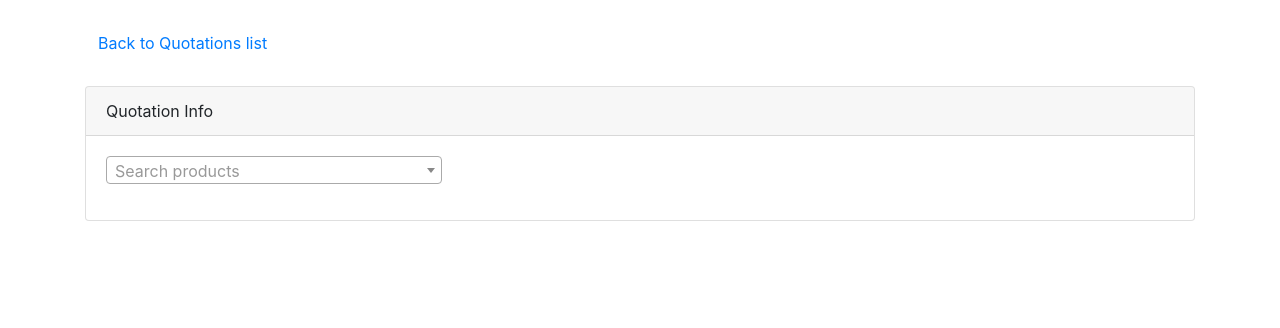
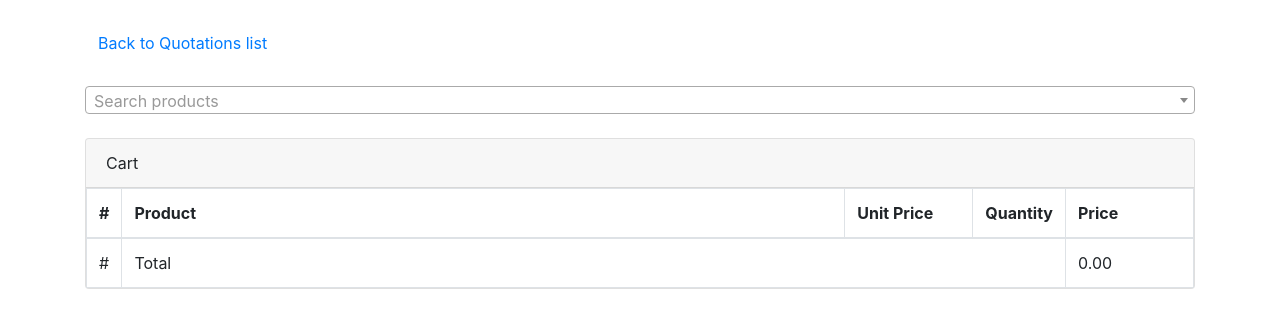
Before and after one commit to TheBitTwisters/pfs-manager, a Django app: page /shop/quote_edit/0/ in a window 1280 px wide. Shown: the part 56-384 px from the top of the page. Run offline with Django 3.2, Linux system fonts and the light colour scheme; the first user in the database is signed in; tables that the repository leaves empty hold one stand-in row (Sample ...); some libraries are stand-ins or nearby versions.

Commit message:
Update quote_edit.html

```diff
--- a/shop/templates/shop/quote_edit.html
+++ b/shop/templates/shop/quote_edit.html
@@ -13,27 +13,46 @@
 
 {% block content %}
 <a href="{% url 'shop:quotes' %}" class="btn btn-link mb-4">Back to Quotations list</a>
-<div class="card mb-4">
+<div class="input-group mb-4">
+    <select id="form-product-search" class="custom-select"></select>
+</div>
+<div class="card">
     <div class="card-header">
-        Quotation Info
+        Cart
     </div>
-    <div class="card-body">
-        <div class="form-group row">
-            <div class="col-md-4">
-                <select id="form-product-search" class="form-control"
-                    data-placeholder="Search products" style="width: 100%">
-                </select>
-            </div>
-        </div>
-    </div>
+    <table id="cart-table" class="table table-bordered mb-0">
+        <thead>
+            <th class="table-col-no">#</th>
+            <th>Product</th>
+            <th class="table-col-price">Unit Price</th>
+            <th class="table-col-quantity">Quantity</th>
+            <th class="table-col-price">Price</th>
+        </thead>
+        <tbody>
+            <tr id="cart-row" class="d-none">
+                <td class="cart-row-no">0</td>
+                <td class="cart-row-name">Name</td>
+                <td class="cart-row-unit_price">0.00</td>
+                <td class="cart-row-quantity">
+                    <input class="form-control" type="number" value="1">
+                </td>
+                <td class="cart-row-price">0.00</td>
+            </tr>
+            <tr id="cart-row-total">
+                <td class="cart-row-no">#</td>
+                <td class="cart-row-name" colspan="3">Total</td>
+                <td class="cart-row-price">0.00</td>
+            </tr>
+        </tbody>
+    </table>
 </div>
 {% endblock %}
 
 {% block scripts %}
 <script src="{% static 'plugins/select2/js/select2.min.js' %}"></script>
 <script type="text/javascript">
-    var products = [];
-    var cart = [];
+    var products = {};
+    var cart = {};
 
     $(function() {
 
@@ -68,23 +87,59 @@
                     };
                 }
             },
-            minimumInputLength: 1
+            minimumInputLength: 1,
+            placeholder: 'Search products'
         });
 
         $('#form-product-search').on('change', function() {
             id = $(this).val();
-            quantity = 0;
-            if (id > 0) {
-                if (cart[id]) quantity = cart[id].quantity;
-                cart[id] = {'id': id, 'quantity': quantity+1 }
-            }
+            if (id > 0) addToCart(id);
             else return;
-            $.each(cart, function(key, item) {
-                console.log(item);
-            });
             $('#form-product-search').val(null).trigger('change');
         });
 
     });
+
+    function addToCart(product_id)
+    {
+        if (cart[product_id]) return;
+        cart[product_id] = { 'id': product_id, 'quantity': 1 };
+
+        row_no = Object.keys(cart).length
+        row_name = '[' + products[product_id].code + '] ' + products[product_id].name;
+        row_price = products[product_id].price;
+        row_quantity = 1;
+
+        table_row = $('#cart-row').clone(true);
+        table_row.find('.cart-row-no').html(row_no);
+        table_row.find('.cart-row-name').html(row_name);
+        table_row.find('.cart-row-unit_price').html(printMoney(row_price));
+        table_row.find('.cart-row-quantity input').val(row_quantity);
+        table_row.find('.cart-row-price').html(printMoney(row_price));
+
+        table_row.toggleClass('d-none');
+        table_row.insertBefore('#cart-row-total');
+
+        calculateTotal();
+    }
+
+    function calculateTotal()
+    {
+        total_price = 0.00;
+        $.each(cart, function(key, value) {
+            total_price += products[value.id].price * value.quantity;
+        });
+
+        $('#cart-row-total .cart-row-price').html(printMoney(total_price));
+    }
+
+    function printMoney(money)
+    {
+        return money.toLocaleString(undefined, {
+            minimumFractionDigits: 2,
+            maximumFractionDigits: 2
+        });
+    }
+
 </script>
 {% endblock %}
```
